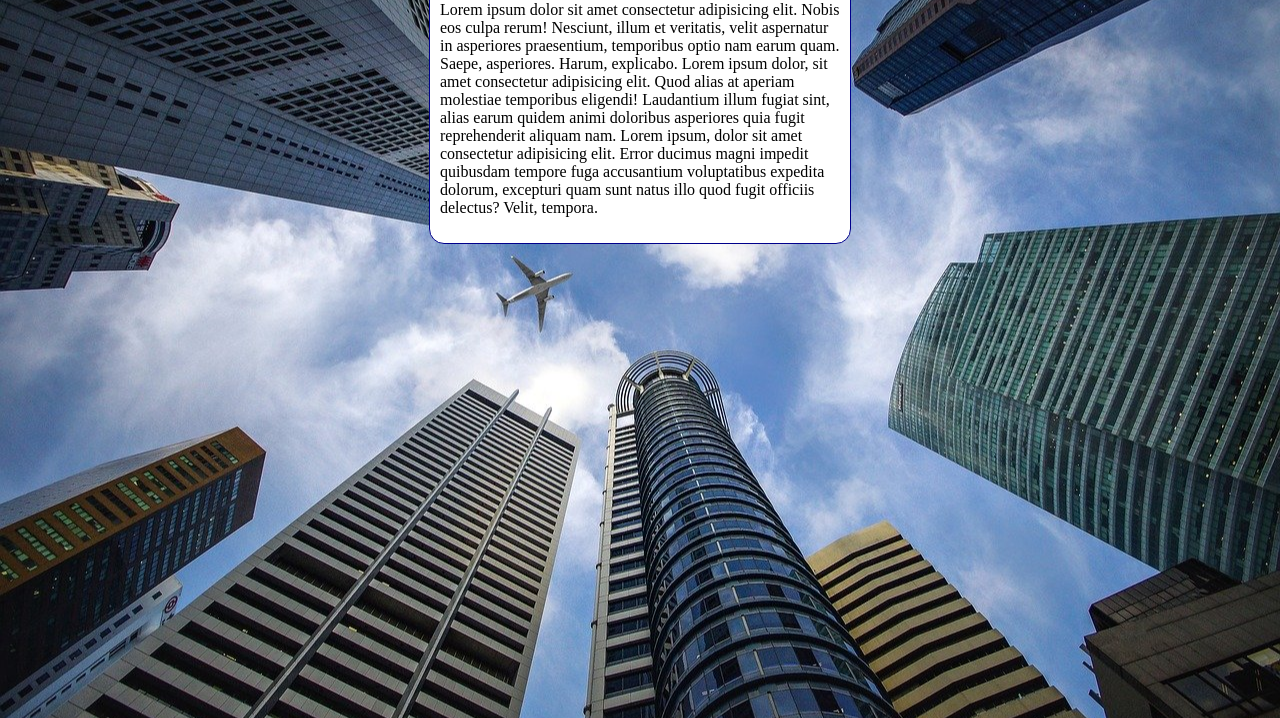
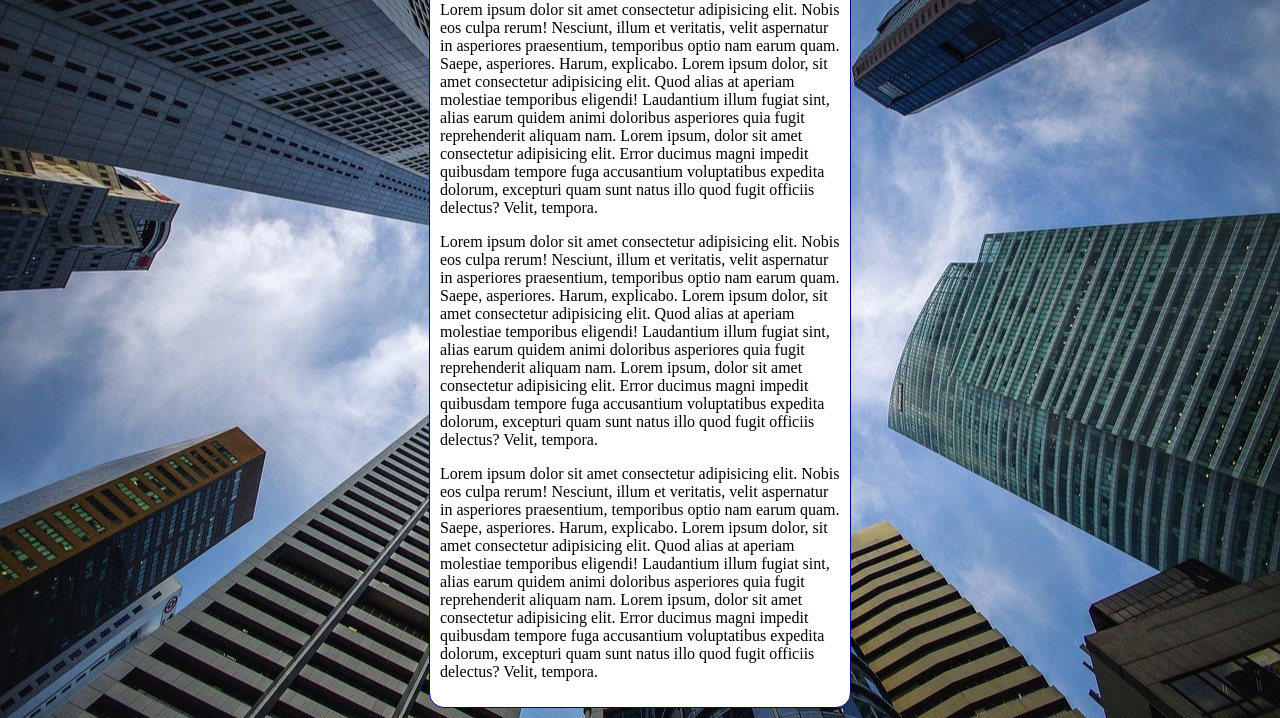
Before and after one commit to ATThums/html-css, a plain HTML site: page exercicios/ex022/fundo006.html in a window 1280 px wide. Shown: the part 98-816 px from the top of the page. Drawn offline with Linux system fonts and the light colour scheme.

Commit message:
atualização exer022

```diff
--- a/exercicios/ex022/fundo006.html
+++ b/exercicios/ex022/fundo006.html
@@ -27,6 +27,9 @@
     <main>
         <h1>Teste de Imagem de Fundo</h1>
         <p>Lorem ipsum dolor sit amet consectetur adipisicing elit. Nobis eos culpa rerum! Nesciunt, illum et veritatis, velit aspernatur in asperiores praesentium, temporibus optio nam earum quam. Saepe, asperiores. Harum, explicabo. Lorem ipsum dolor, sit amet consectetur adipisicing elit. Quod alias at aperiam molestiae temporibus eligendi! Laudantium illum fugiat sint, alias earum quidem animi doloribus asperiores quia fugit reprehenderit aliquam nam. Lorem ipsum, dolor sit amet consectetur adipisicing elit. Error ducimus magni impedit quibusdam tempore fuga accusantium voluptatibus expedita dolorum, excepturi quam sunt natus illo quod fugit officiis delectus? Velit, tempora.</p>
+        <p>Lorem ipsum dolor sit amet consectetur adipisicing elit. Nobis eos culpa rerum! Nesciunt, illum et veritatis, velit aspernatur in asperiores praesentium, temporibus optio nam earum quam. Saepe, asperiores. Harum, explicabo. Lorem ipsum dolor, sit amet consectetur adipisicing elit. Quod alias at aperiam molestiae temporibus eligendi! Laudantium illum fugiat sint, alias earum quidem animi doloribus asperiores quia fugit reprehenderit aliquam nam. Lorem ipsum, dolor sit amet consectetur adipisicing elit. Error ducimus magni impedit quibusdam tempore fuga accusantium voluptatibus expedita dolorum, excepturi quam sunt natus illo quod fugit officiis delectus? Velit, tempora.</p>
+        <p>Lorem ipsum dolor sit amet consectetur adipisicing elit. Nobis eos culpa rerum! Nesciunt, illum et veritatis, velit aspernatur in asperiores praesentium, temporibus optio nam earum quam. Saepe, asperiores. Harum, explicabo. Lorem ipsum dolor, sit amet consectetur adipisicing elit. Quod alias at aperiam molestiae temporibus eligendi! Laudantium illum fugiat sint, alias earum quidem animi doloribus asperiores quia fugit reprehenderit aliquam nam. Lorem ipsum, dolor sit amet consectetur adipisicing elit. Error ducimus magni impedit quibusdam tempore fuga accusantium voluptatibus expedita dolorum, excepturi quam sunt natus illo quod fugit officiis delectus? Velit, tempora.</p>
+
     </main>
 </body>
 </html>
```
